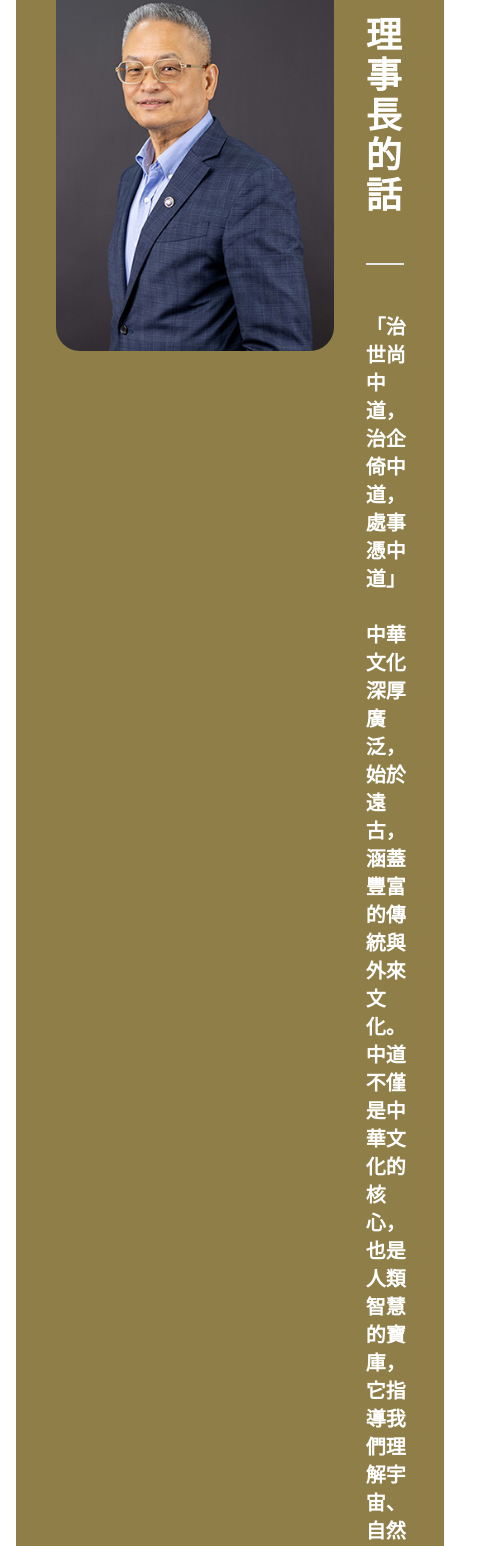
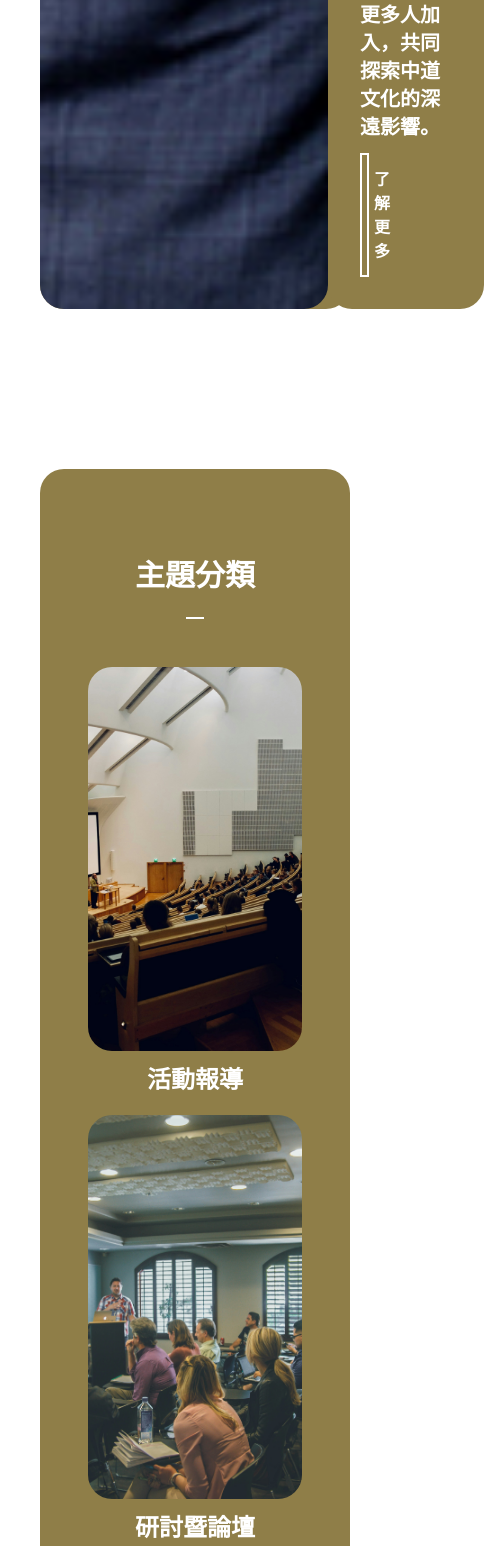
Before and after one commit to w94vu06/zdalcweb-main, a React (Vite) app: page / in a window 390 px wide. Shown: the part 5681-7227 px from the top of the page, 484 px wide, since content can reach past the window. Built offline with nearby package versions, Linux system fonts and the light colour scheme.

Commit message:
add some style in tailwind.config.js and edit AboutZhongDao.jsx, ChairWord.jsx, Footer.jsx and change Product.jsx to Category.jsx

```diff
--- a/src/App.jsx
+++ b/src/App.jsx
@@ -1,13 +1,11 @@
 import React from "react";
 import Navbar from "./components/Navbar/Navbar";
 import Hero from "./components/Hero/Hero";
-import Products from "./components/Products/Products";
+import Category from "./components/Category/Category";
 import AOS from "aos";
 import "aos/dist/aos.css";
 import TopProducts from "./components/TopProducts/TopProducts";
 import Introduction from "./components/Introduction/Introduction";
-import Subscribe from "./components/Subscribe/Subscribe";
-import Testimonials from "./components/Testimonials/Testimonials";
 import Footer from "./components/Footer/Footer";
 import Popup from "./components/Popup/Popup";
 import AboutZhongDao from "./components/AboutZhongDao/AboutZhongDao";
@@ -33,14 +31,11 @@ const App = () => {
     <div className="bg-white dark:bg-gray-900 dark:text-white duration-200">
       <Navbar handleOrderPopup={handleOrderPopup} />
       <Hero handleOrderPopup={handleOrderPopup} />
-      <Products />
       <TopProducts handleOrderPopup={handleOrderPopup} />
       <Introduction />
       <AboutZhongDao />
       <ChairWord />
-      <Subscribe />
-      <Products />
-      <Testimonials />
+      <Category />
       <Footer />
       <Popup orderPopup={orderPopup} setOrderPopup={setOrderPopup} />
     </div>
--- /dev/null
+++ b/src/components/Category/Category.jsx
@@ -0,0 +1,98 @@
+import report from "../../assets/zdalc/class.jpg";
+import seminar from "../../assets/zdalc/seminar.jpg";
+import publicwelfare from "../../assets/zdalc/publicwelfare.jpg";
+import reading from "../../assets/zdalc/reading.jpg";
+import otherEvent from "../../assets/zdalc/otherEvent.jpg";
+import SDGsInZdalc from "../../assets/zdalc/SDGsInZdalc.jpg";
+import { GrFormNextLink } from "react-icons/gr";
+
+const Category = [
+  {
+    id: 1,
+    img: report,
+    title: "活動報導",
+    aosDelay: "0",
+  },
+  {
+    id: 2,
+    img: seminar,
+    title: "研討暨論壇",
+    aosDelay: "200",
+  },
+  {
+    id: 3,
+    img: publicwelfare,
+    title: "公益講座",
+    aosDelay: "400",
+  },
+  {
+    id: 4,
+    img: reading,
+    title: "讀書分享會",
+    aosDelay: "600",
+  },
+  {
+    id: 5,
+    img: otherEvent,
+    title: "其他活動",
+    aosDelay: "800",
+  },
+  {
+    id: 6,
+    img: SDGsInZdalc,
+    title: "SDGs在中道",
+    aosDelay: "800",
+  },
+];
+
+const Products = () => {
+  return (
+    <div className="pt-20 pb-20 pl-10 pr-10">
+      <div className="flex flex-row bg-gradient-to-b bg-custom-brown-dark items-end justify-center rounded-3xl p-8 text-white">
+        <div className="mt-14 mb-12">
+          <div className="container">
+            {/* Header section */}
+            <div className="text-center mb-10 max-w-[600px] mx-auto">
+              <h1 data-aos="fade-up" className="text-3xl font-bold">
+                主題分類
+              </h1><br />
+              <hr className="mb-12  border-white border-t-2 w-1/12 mx-auto"></hr>
+            </div>
+            {/* Body section */}
+            <div>
+              <div className="grid grid-cols-1 sm:grid-cols-3 md:grid-cols-4 lg:grid-cols-3 place-items-center gap-5">
+                {/* card section */}
+                {Category.map((data) => (
+                  <div
+                    data-aos="fade-up"
+                    data-aos-delay={data.aosDelay}
+                    key={data.id}
+                    className="space-y-3"
+                  >
+                    <img
+                      src={data.img}
+                      alt=""
+                      className="h-96 w-96 object-cover rounded-3xl over-hidden"
+                    />
+                    <div>
+                      <h3 className="font-semibold text-2xl text-center">{data.title}</h3>
+                    </div>
+                  </div>
+                ))}
+              </div>
+              {/* view all button */}
+              <div className="flex justify-center">
+                <button className="flex items-center justify-center mt-10  text-white py-1 px-5 pr-3 border-2 border-white font-bold w-full sm:w-auto">
+                  <span>查看更多</span>
+                  <GrFormNextLink className="text-4xl h-9 w-9 pl-3 dark:bg-violet-400 ml-auto" />
+                </button>
+              </div>
+            </div>
+          </div>
+        </div>
+      </div>
+    </div >
+  );
+};
+
+export default Products;
--- a/src/components/ChairWord/ChairWord.jsx
+++ b/src/components/ChairWord/ChairWord.jsx
@@ -1,16 +1,19 @@
 import boss from '../../assets/zdalc/boss.jpg';
+import { GrFormNextLink } from "react-icons/gr";
 
 function ChairWord() {
   return (
-    <div className="flex flex-col bg-custom-brown-dark pt-20 pb-20 pl-10 pr-10 rounded-3xl w-11/12 mx-auto">
+    <div className="pt-20 pb-20 pl-10 pr-10">
+      <div className="flex flex-col bg-custom-brown-dark  rounded-3xl mx-auto">
         <div className="flex flex-row">
-        <img src={boss} alt="理事長" className="w-72 h-96 rounded-3xl object-cover" />
-        <div className=" w-full h-full bg-gradient-to-b bg-custom-brown-dark items-center justify-center rounded-tl-3xl rounded-tr-3xl p-8">
+          <img src={boss} alt="理事長" className="w-72 h-auto rounded-3xl object-cover" />
+          <div className=" w-full h-full bg-gradient-to-b bg-custom-brown-dark items-center justify-center rounded-3xl p-8">
             <div className="w-full text-white">
               <p className="text-4xl font-bold mb-12 pt-4">理事長的話</p>
               <hr className="mb-12 border-t-2 w-5/6"></hr>
-            <p className="text-xl font-bold">
+              <div className="text-xl font-bold pb-3">
                 <p>「治世尚中道，治企倚中道，處事憑中道」</p><br />
+                <p>
                   中華文化深厚廣泛，始於遠古，涵蓋豐富的傳統與外來文化。中道不僅是中華文化的核心，<br />
                   也是人類智慧的寶庫，它指導我們理解宇宙、自然和人間的和諧互動及無窮變化。<br />
                   中華中道領導文化總會於2018年成立，致力於從科學、哲理和本體自性等方面深化企業領導和文化轉型，並逐步向教育和社會各領域推廣。<br />
@@ -18,9 +21,16 @@ function ChairWord() {
                   我們歡迎更多人加入，共同探索中道文化的深遠影響。
                 </p>
               </div>
+              <button data-aos="fade-up" className="flex w-1/10 items-center font-bold border-2 border-white text-white">
+                <span className="p-3">了解更多</span>
+                <GrFormNextLink className="text-4xl h-12 w-12 p-3 dark:bg-violet-400 ml-auto" />
+              </button>
             </div>
           </div>
         </div>
+      </div>
+    </div>
+
   )
 }
 
--- a/src/components/Footer/Footer.jsx
+++ b/src/components/Footer/Footer.jsx
@@ -39,7 +39,7 @@ const Footer = () => {
   return (
     <div style={BannerImg} className="text-white">
       <div className="container">
-        <div data-aos="zoom-in" className="grid md:grid-cols-3 pb-44 pt-5">
+        <div data-aos="zoom-in" className="grid md:grid-cols-3 pb-5 pt-5">
           {/* company details */}
           <div className="py-8 px-4">
             <h1 className="sm:text-3xl text-xl font-bold sm:text-left text-justify mb-3 flex items-center gap-3">
--- a/src/components/Products/Products.jsx
+++ /dev/null
@@ -1,107 +0,0 @@
-import React from "react";
-import Img1 from "../../assets/women/women.png";
-import Img2 from "../../assets/women/women2.jpg";
-import Img3 from "../../assets/women/women3.jpg";
-import Img4 from "../../assets/women/women4.jpg";
-import { FaStar } from "react-icons/fa6";
-
-const ProductsData = [
-  {
-    id: 1,
-    img: Img1,
-    title: "Women Ethnic",
-    rating: 5.0,
-    color: "white",
-    aosDelay: "0",
-  },
-  {
-    id: 2,
-    img: Img2,
-    title: "Women western",
-    rating: 4.5,
-    color: "Red",
-    aosDelay: "200",
-  },
-  {
-    id: 3,
-    img: Img3,
-    title: "Goggles",
-    rating: 4.7,
-    color: "brown",
-    aosDelay: "400",
-  },
-  {
-    id: 4,
-    img: Img4,
-    title: "Printed T-Shirt",
-    rating: 4.4,
-    color: "Yellow",
-    aosDelay: "600",
-  },
-  {
-    id: 5,
-    img: Img2,
-    title: "Fashin T-Shirt",
-    rating: 4.5,
-    color: "Pink",
-    aosDelay: "800",
-  },
-];
-
-const Products = () => {
-  return (
-    <div className="mt-14 mb-12">
-      <div className="container">
-        {/* Header section */}
-        <div className="text-center mb-10 max-w-[600px] mx-auto">
-          <p data-aos="fade-up" className="text-sm text-primary">
-            Top Selling Products for you
-          </p>
-          <h1 data-aos="fade-up" className="text-3xl font-bold">
-            Products
-          </h1>
-          <p data-aos="fade-up" className="text-xs text-gray-400">
-            Lorem ipsum dolor sit amet consectetur, adipisicing elit. Sit
-            asperiores modi Sit asperiores modi
-          </p>
-        </div>
-        {/* Body section */}
-        <div>
-          <div className="grid grid-cols-1 sm:grid-cols-3 md:grid-cols-4 lg:grid-cols-5 place-items-center gap-5">
-            {/* card section */}
-            {ProductsData.map((data) => (
-              <div
-                data-aos="fade-up"
-                data-aos-delay={data.aosDelay}
-                key={data.id}
-                className="space-y-3"
-              >
-                <img
-                  src={data.img}
-                  alt=""
-                  className="h-[220px] w-[150px] object-cover rounded-md"
-                />
-                <div>
-                  <h3 className="font-semibold">{data.title}</h3>
-                  <p className="text-sm text-gray-600">{data.color}</p>
-                  <div className="flex items-center gap-1">
-                    <FaStar className="text-yellow-400" />
-                    <span>{data.rating}</span>
-                  </div>
-                </div>
-              </div>
-            ))}
-          </div>
-          {/* view all button */}
-          <div className="flex justify-center">
-            <button className="text-center mt-10 cursor-pointer bg-primary text-white py-1 px-5 rounded-md">
-              View All Button
-            </button>
-          </div>
-        </div>
-      </div>
-    </div>
-  );
-};
-
-export default Products;
--- a/tailwind.config.js
+++ b/tailwind.config.js
@@ -8,6 +8,9 @@ export default {
         secondary: "#D3B75D",
         'custom-brown-light': '#B6A05D',// 漸變結束色
         'custom-brown-dark': '#8F7E48', // 新增的漸變起始顏色
+      },
+      width: {
+        '1/10': '10%',
       },
       container: {
         center: true,
```
Also changed, not shown: src/assets/zdalc/otherEvent.jpg (renamed from src/assets/zdalc/otherEvent .jpg). Lines whose indentation alone changed are shown as unchanged.
